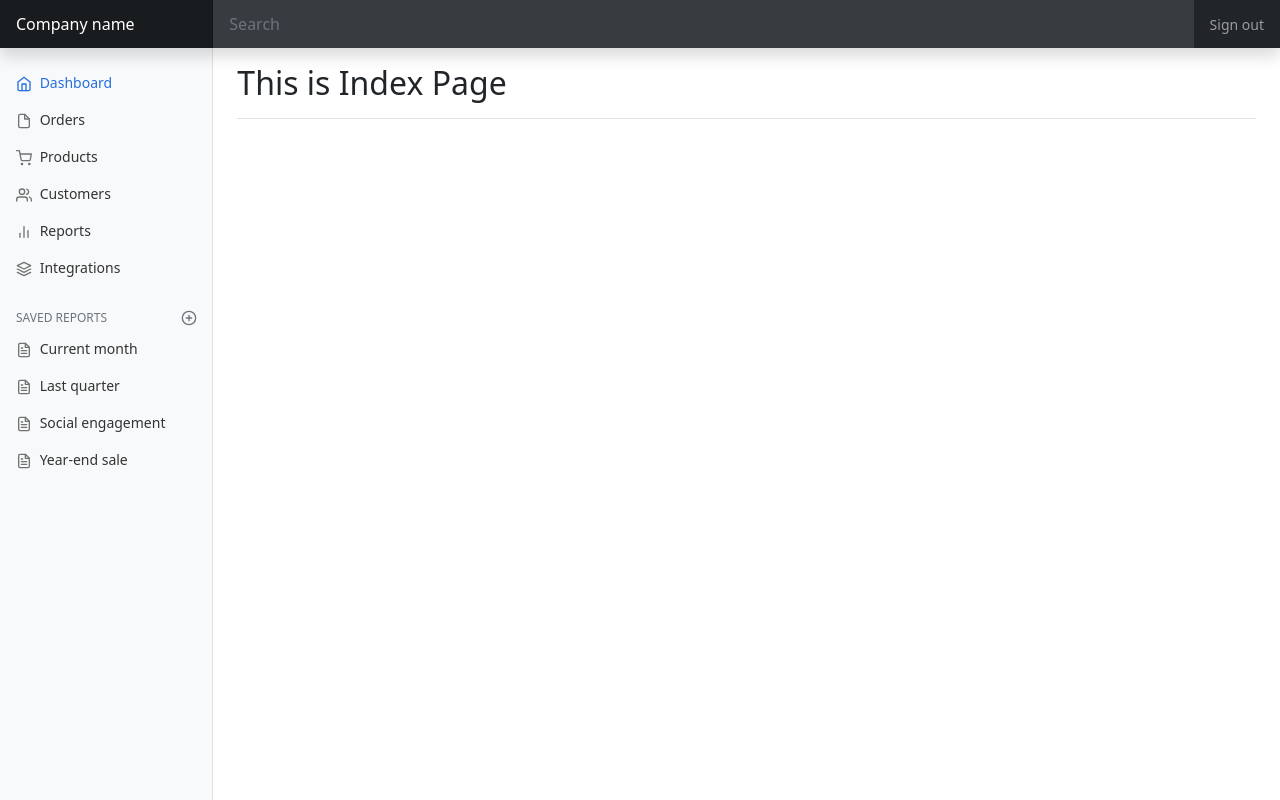
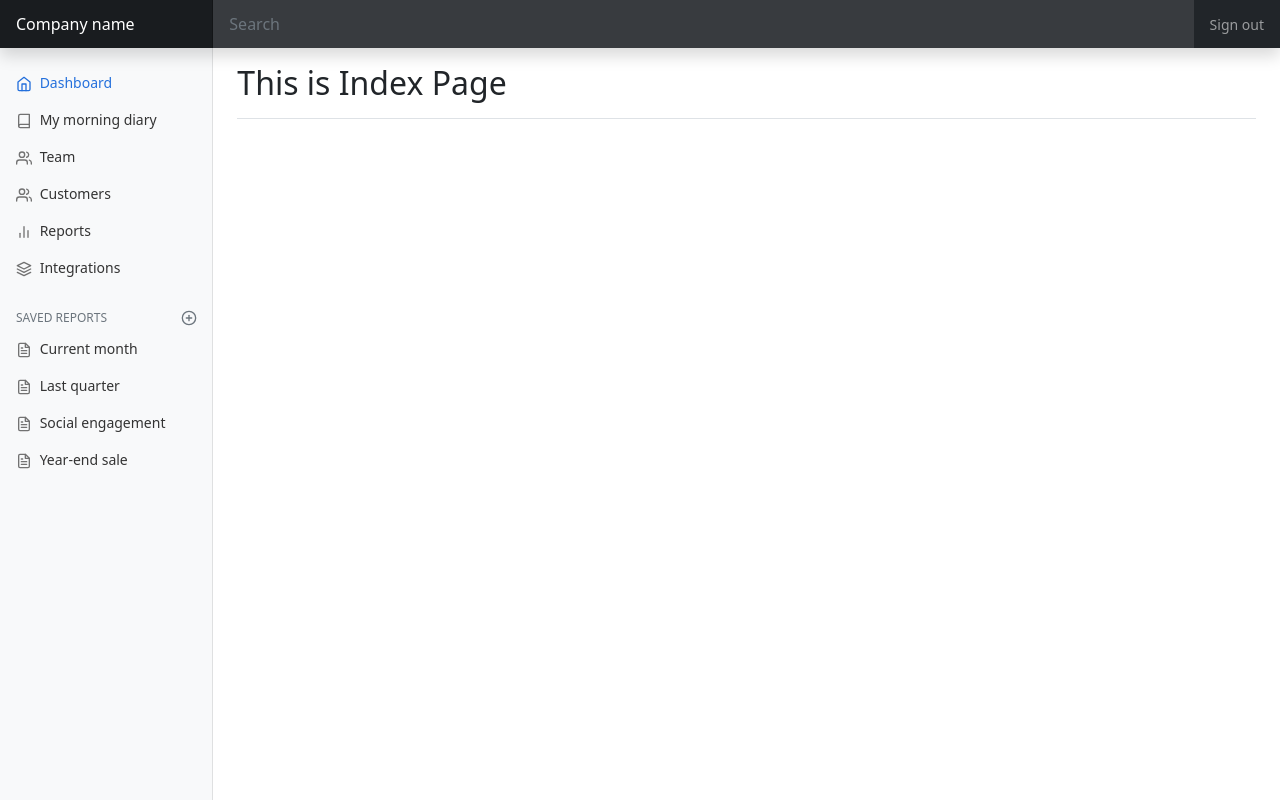
Before and after one commit to samon3869/Morning_diary, a Django app: page /diary/index/ in a window 1280 px wide. Run offline with Django 3.2, Linux system fonts and the light colour scheme.

Commit message:
side_nav name change

```diff
--- a/miracle/diary/templates/diary/side_nav.html
+++ b/miracle/diary/templates/diary/side_nav.html
@@ -9,14 +9,14 @@
           </li>
           <li class="nav-item">
             <a class="nav-link" href="#">
-              <span data-feather="file"></span>
-              Orders
+              <span data-feather="book"></span>
+              My morning diary
             </a>
           </li>
           <li class="nav-item">
             <a class="nav-link" href="#">
-              <span data-feather="shopping-cart"></span>
-              Products
+              <span data-feather="users"></span>
+              Team
             </a>
           </li>
           <li class="nav-item">
```
